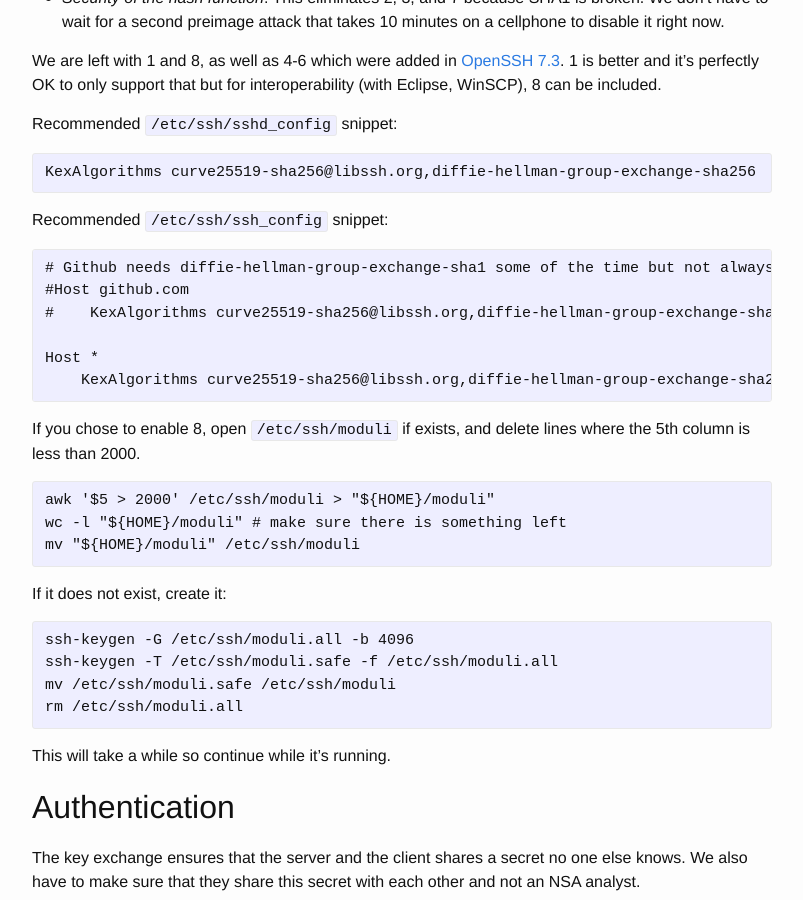
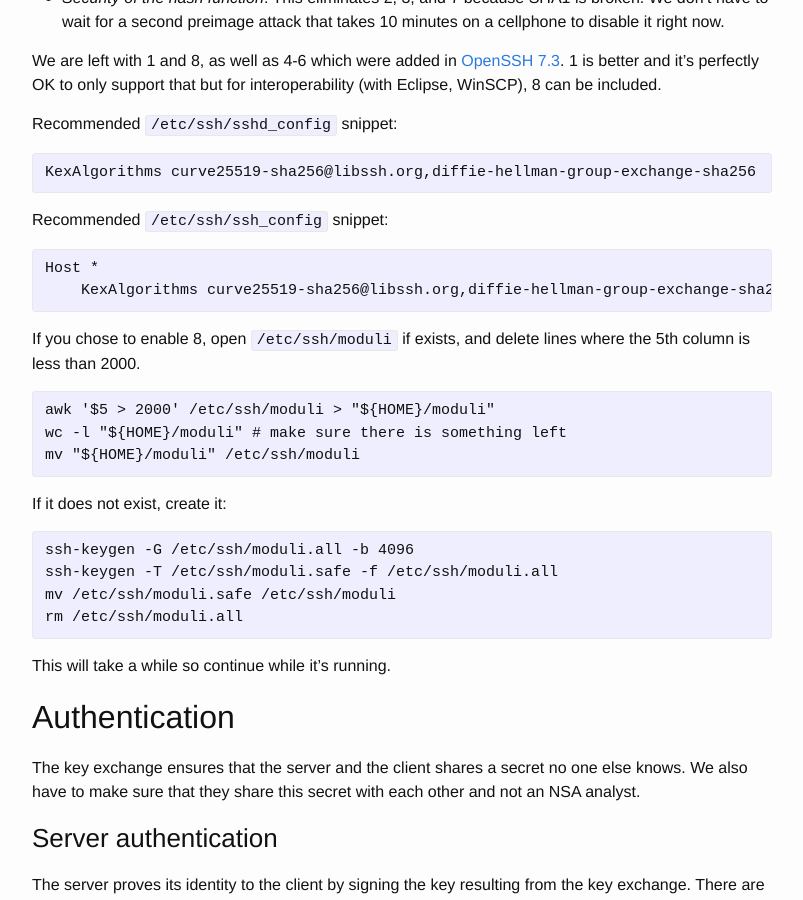
Before and after one commit to stribika/stribika.github.io, a Jekyll site: the page built from _posts/2015-01-04-secure-secure-shell.md, in a window 1280 px wide and 900 px high, scrolled down 1912 px. Shown: the whole window, without its empty margins (238-1041 px from the left). Built offline with Jekyll 4.4.1, drawn with Linux system fonts in a browser that asks for light colours.

Commit message:
secure-secure-shell: Remove GitHub-specific Kex
GitHub has deprecated support for #2 and #3 as of 2017 (see https://github.blog/2017-02-27-crypto-deprecation-notice/)

```diff
--- a/_posts/2015-01-04-secure-secure-shell.md
+++ b/_posts/2015-01-04-secure-secure-shell.md
@@ -96,11 +96,7 @@ Recommended `/etc/ssh/sshd_config` snippet:
 
 Recommended `/etc/ssh/ssh_config` snippet:
 
-<pre><code id="client-kex"># Github needs diffie-hellman-group-exchange-sha1 some of the time but not always.
-#Host github.com
-#    KexAlgorithms curve25519-sha256@libssh.org,diffie-hellman-group-exchange-sha256,diffie-hellman-group-exchange-sha1,diffie-hellman-group14-sha1
-
-Host *
+<pre><code id="client-kex">Host *
     KexAlgorithms curve25519-sha256@libssh.org,diffie-hellman-group-exchange-sha256</code></pre>
 
 If you chose to enable 8, open `/etc/ssh/moduli` if exists, and delete lines where the 5th column is less than 2000.
```
